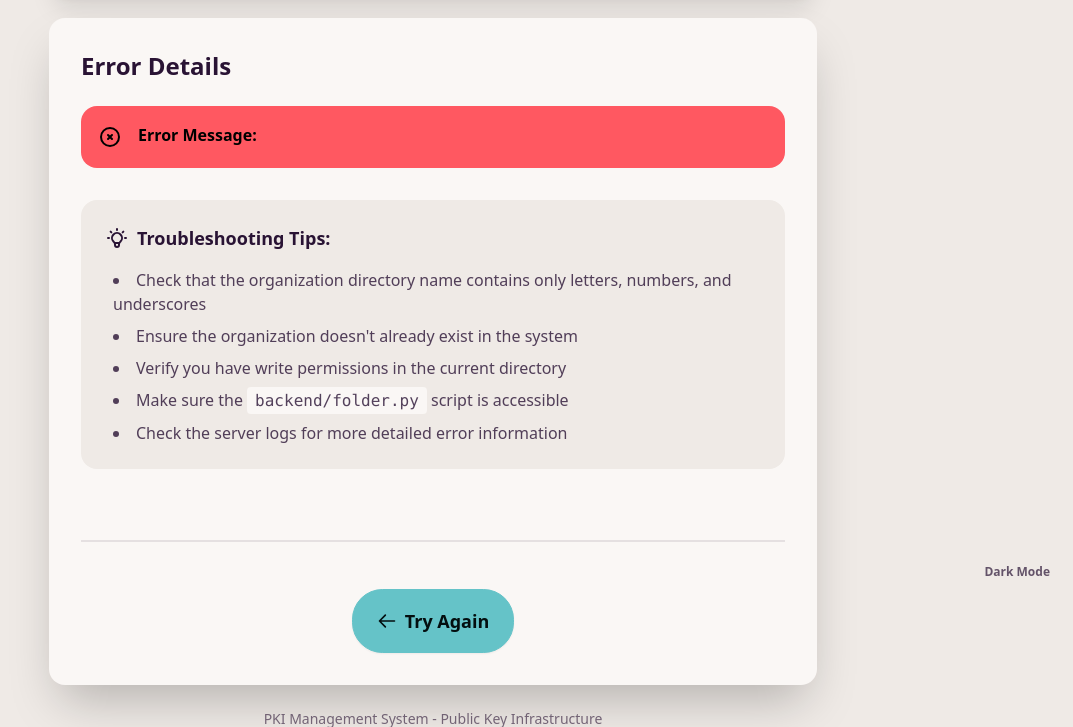
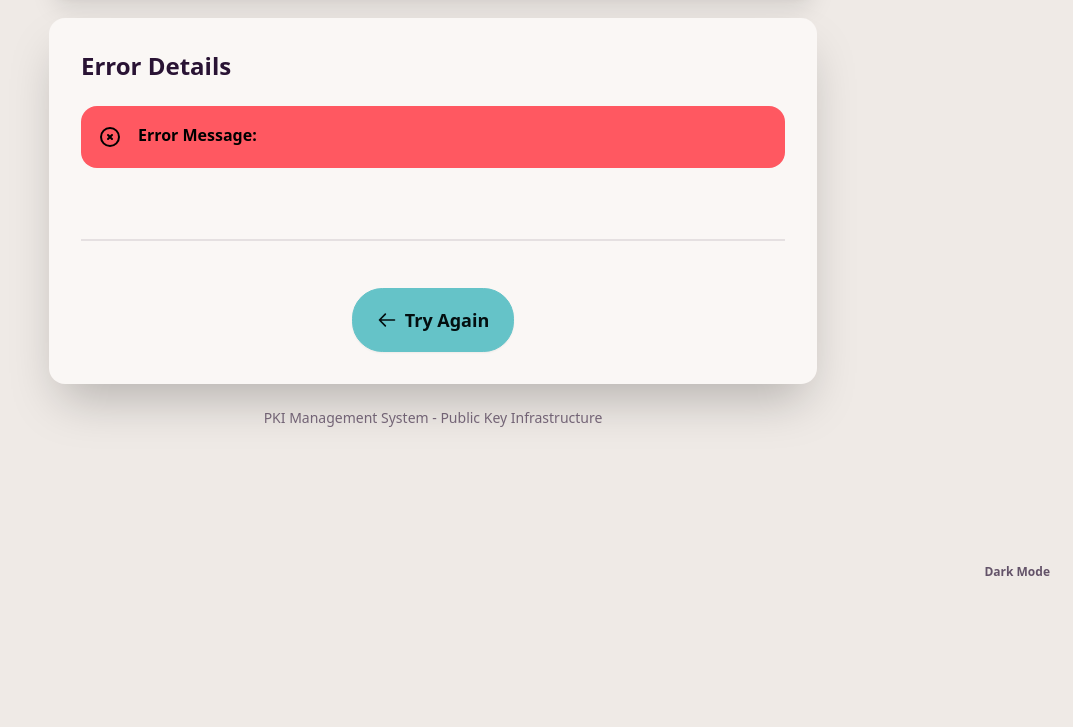
Before and after one commit to entr0-pi/pki-certificates, a Python web app: template frontend/templates/error.html in a window 1280 px wide. Shown: the part 202-929 px from the top of the page, without its empty margins (207-1280 px from the left). After the commit the page ends 778 px from the top, so only its background shows below. Run offline with Jinja, Linux system fonts and the light colour scheme; the template is opened without the code that fills it, so the values that code supplies are empty.

Commit message:
troubleshooting remove

```diff
--- a/frontend/templates/error.html
+++ b/frontend/templates/error.html
@@ -32,22 +32,6 @@
                     </div>
                 </div>
 
-                <div class="bg-base-200 rounded-box p-6 mb-6">
-                    <h3 class="font-bold text-lg mb-4 flex items-center gap-2">
-                        <svg xmlns="http://www.w3.org/2000/svg" class="h-6 w-6" fill="none" viewBox="0 0 24 24" stroke="currentColor">
-                            <path stroke-linecap="round" stroke-linejoin="round" stroke-width="2" d="M9.663 17h4.673M12 3v1m6.364 1.636l-.707.707M21 12h-1M4 12H3m3.343-5.657l-.707-.707m2.828 9.9a5 5 0 117.072 0l-.548.547A3.374 3.374 0 0014 18.469V19a2 2 0 11-4 0v-.531c0-.895-.356-1.754-.988-2.386l-.548-.547z" />
-                        </svg>
-                        Troubleshooting Tips:
-                    </h3>
-                    <ul class="list-disc list-inside space-y-2 text-base-content/80">
-                        <li class="ml-2">Check that the organization directory name contains only letters, numbers, and underscores</li>
-                        <li class="ml-2">Ensure the organization doesn't already exist in the system</li>
-                        <li class="ml-2">Verify you have write permissions in the current directory</li>
-                        <li class="ml-2">Make sure the <code class="bg-base-100 px-2 py-1 rounded">backend/folder.py</code> script is accessible</li>
-                        <li class="ml-2">Check the server logs for more detailed error information</li>
-                    </ul>
-                </div>
-
                 <div class="divider my-8"></div>
 
                 <div class="card-actions justify-center">
```
